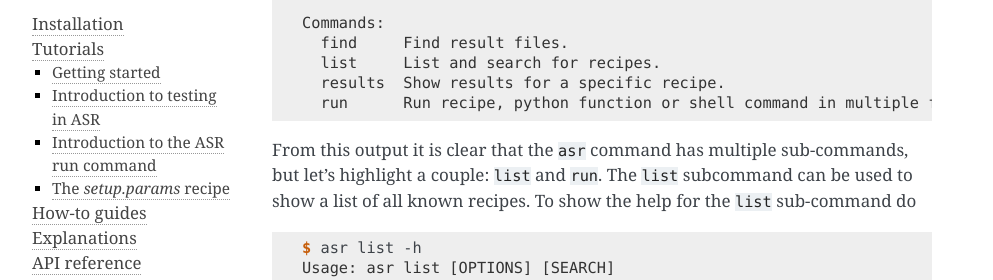
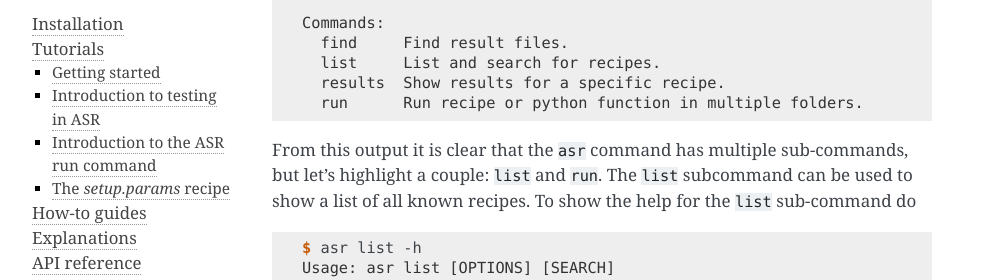
Before and after one commit to dijasila/Atomic-Simulation-Recipees, a Sphinx documentation site: the page built from docs/src/tutorials/getting-started.rst, in a window 1280 px wide. Shown: the part 256-536 px from the top of the page, without its empty margins (148-1141 px from the left). Built offline with Sphinx 7.4.7, drawn with Linux system fonts in a browser that asks for light colours.

Commit message:
More doctest fixes

```diff
--- a/docs/src/tutorials/getting-started.rst
+++ b/docs/src/tutorials/getting-started.rst
@@ -20,7 +20,7 @@ ASR comes with a simple command-line interface which can be invoked using
      find     Find result files.
      list     List and search for recipes.
      results  Show results for a specific recipe.
-     run      Run recipe, python function or shell command in multiple folders.
+     run      Run recipe or python function in multiple folders.
    ...
 
 .. code-block:: console
@@ -35,7 +35,7 @@ ASR comes with a simple command-line interface which can be invoked using
      find     Find result files.
      list     List and search for recipes.
      results  Show results for a specific recipe.
-     run      Run recipe, python function or shell command in multiple folders.
+     run      Run recipe or python function in multiple folders.
 
 From this output it is clear that the ``asr`` command has multiple
 sub-commands, but let's highlight a couple: ``list`` and ``run``. The
```
